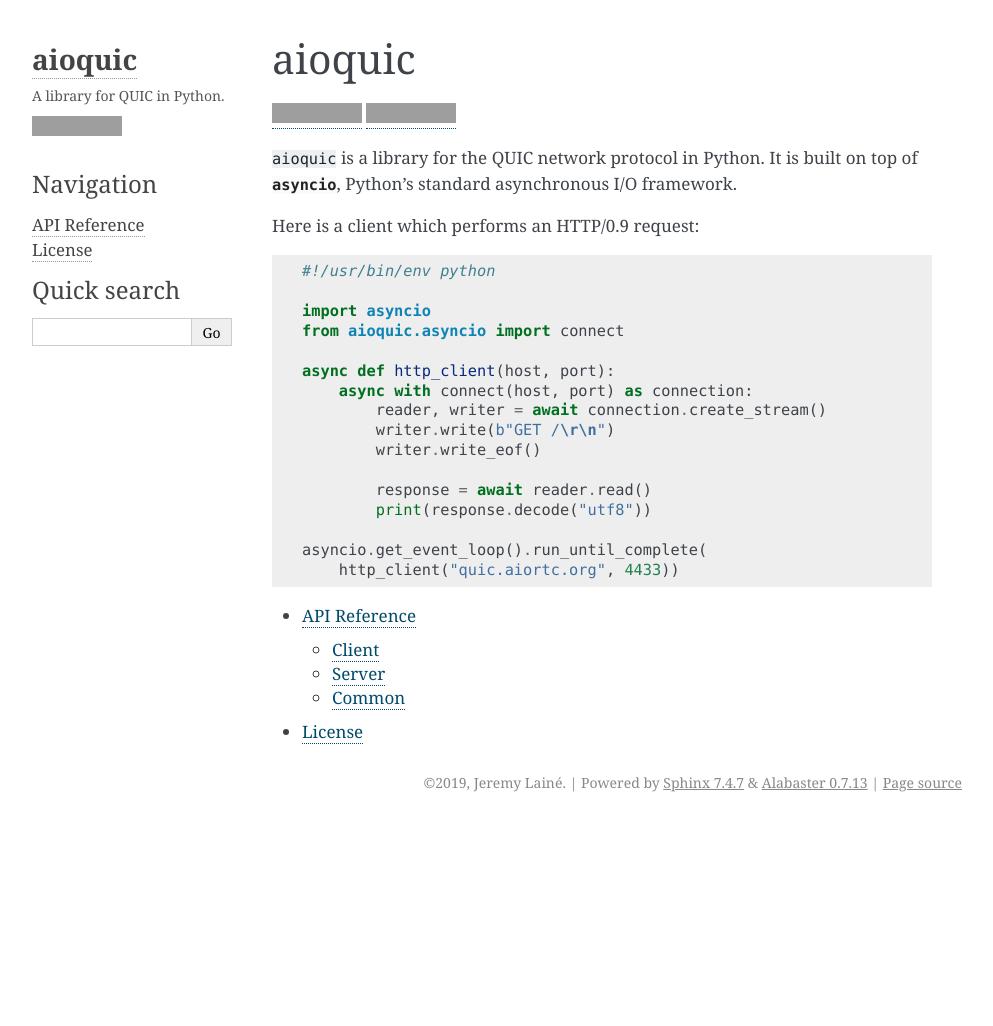
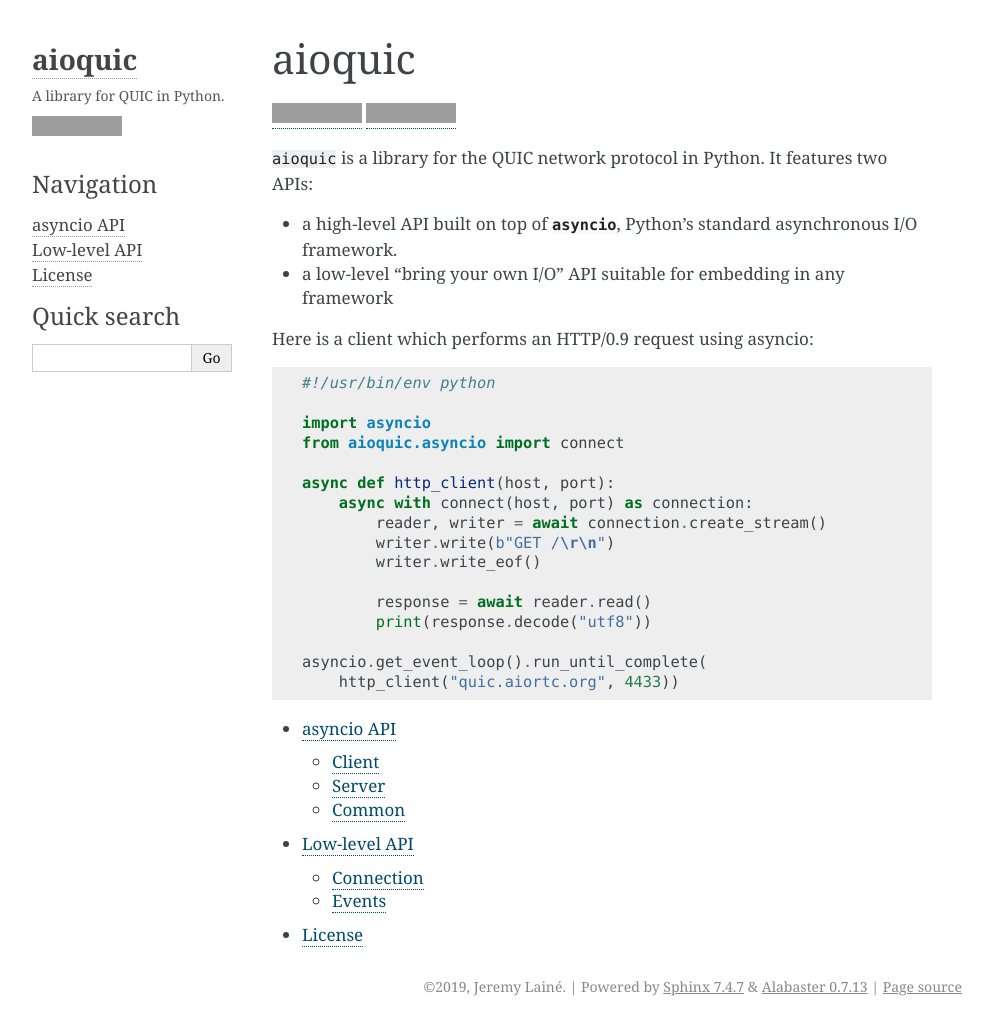
Before and after one commit to aiortc/aiortc, a Sphinx documentation site: the page built from docs/index.rst, in a window 1280 px wide, cut to the strip 0-1026 px from the top of the page. Shown: the whole strip, without its empty margins (148-1141 px from the left). Built offline with Sphinx 7.4.7, drawn with Linux system fonts in a browser that asks for light colours; before the commit the page ends 900 px from its top, so only the background shows below that; grey boxes are pictures that could not be loaded.

Commit message:
[docs] start adding documentation for the low-level API

```diff
--- a/docs/index.rst
+++ b/docs/index.rst
@@ -9,15 +9,21 @@ aioquic
 .. |codecov| image:: https://img.shields.io/codecov/c/github/aiortc/aioquic.svg
     :target: https://codecov.io/gh/aiortc/aioquic
 
-``aioquic`` is a library for the QUIC network protocol in Python. It is built
-on top of :mod:`asyncio`, Python's standard asynchronous I/O framework.
+``aioquic`` is a library for the QUIC network protocol in Python. It features two
+APIs:
 
-Here is a client which performs an HTTP/0.9 request:
+- a high-level API built on top of :mod:`asyncio`, Python's standard asynchronous
+  I/O framework.
+
+- a low-level "bring your own I/O" API suitable for embedding in any framework
+
+Here is a client which performs an HTTP/0.9 request using asyncio:
 
 .. literalinclude:: http_client.py
 
 .. toctree::
    :maxdepth: 2
 
-   api
+   asyncio
+   sansio
    license
```
Also changed, not shown: docs/api.rst (deleted, +0 -25 lines), docs/asyncio.rst (added, +25 -0 lines), docs/sansio.rst (added, +34 -0 lines), 4 other files.
